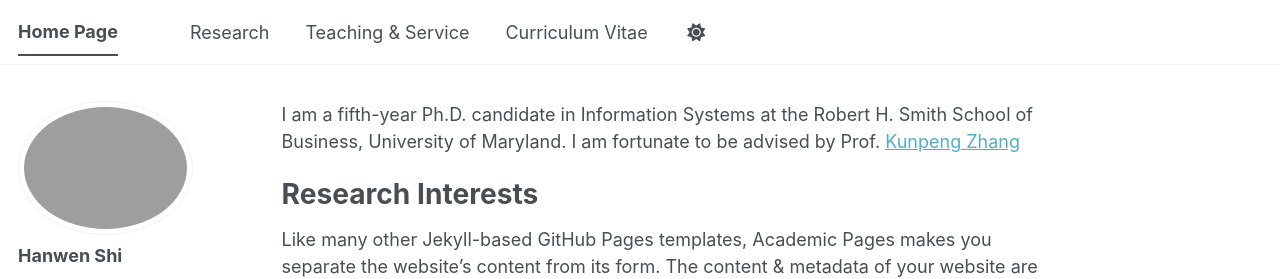
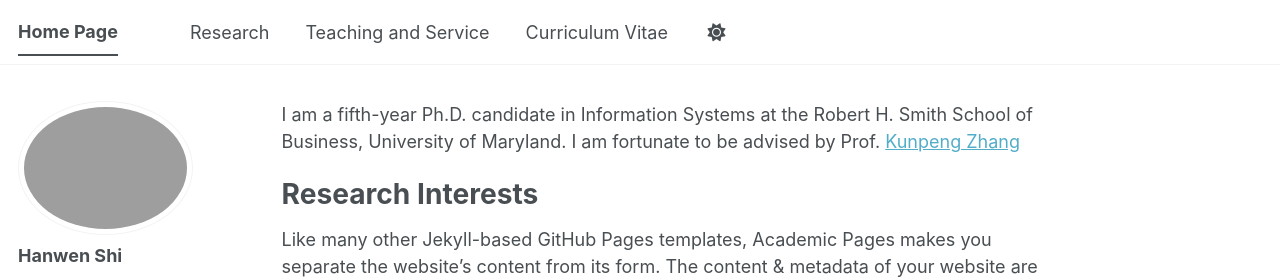
Before and after one commit to FrankieShih/frankieshih.github.io, a Jekyll site: the page built from _pages/about.md, in a window 1280 px wide. Shown: the top 279 px of the page. Built offline with Jekyll 4.4.1, drawn with Linux system fonts in a browser that asks for light colours; some web fonts are replaced; a script bundle is joined from its source files by our own code; library files that are not in the unit come from our copies.

Commit message:
Fix title formatting for Teaching and Service

```diff
--- a/_data/navigation.yml
+++ b/_data/navigation.yml
@@ -14,7 +14,7 @@ main:
   # - title: "Talks"
   #   url: /talks/
 
-  - title: "Teaching & Service"
+  - title: "Teaching and Service"
     url: /teaching/
 
   # - title: "Portfolio"
```
